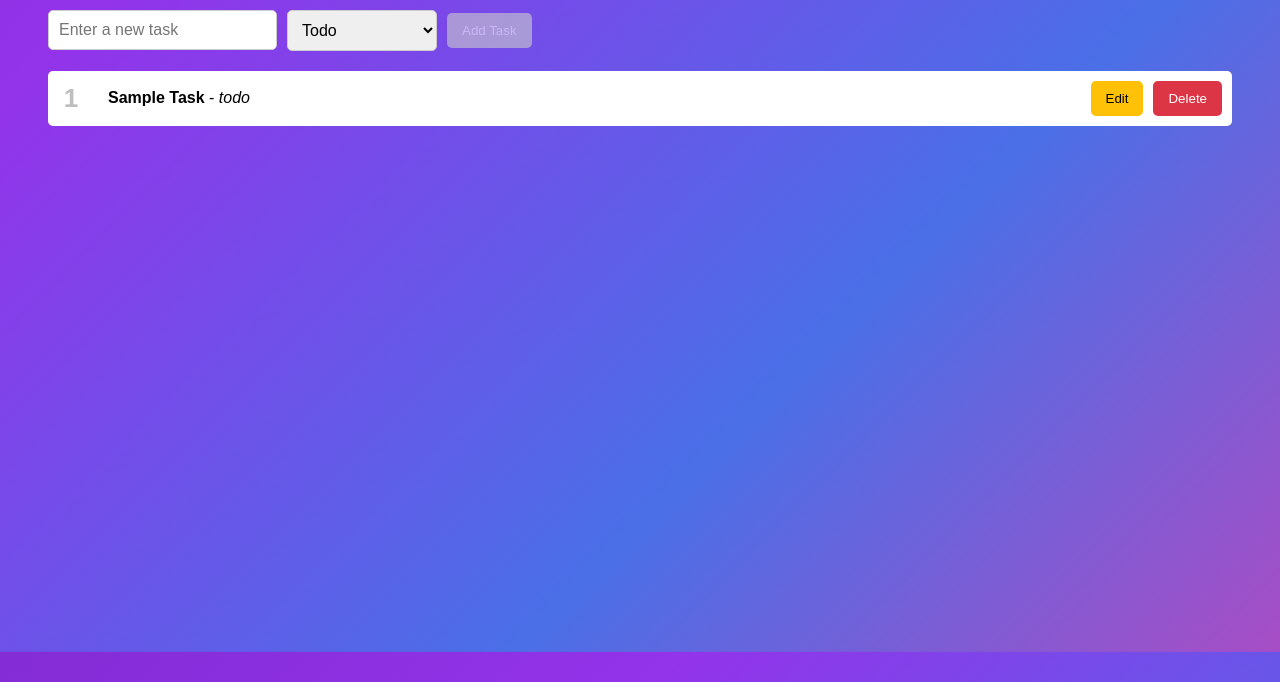
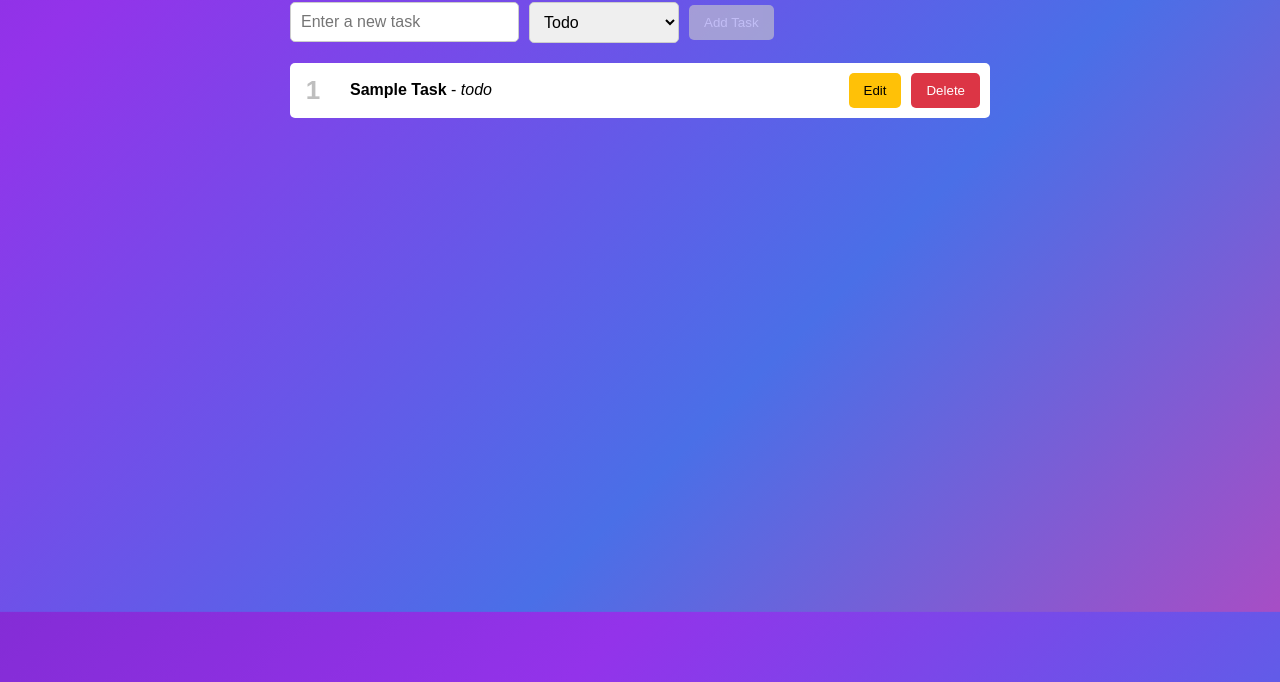
Before and after one commit to iroshanaRavishan/fullstack-todoapp-with-mongodb-docker-cicd, a website: page public/index.html in a window 1280 px wide. Shown: the part 118-800 px from the top of the page. Drawn offline with Linux system fonts and the light colour scheme; no server answers.

Commit message:
add margin to the main body

```diff
--- a/public/index.html
+++ b/public/index.html
@@ -11,6 +11,7 @@
       background: linear-gradient(135deg, #e0bbff,  #d1a3ff,  #4387a7,  #7b28c9,  #9333ea,  #4a6fe7,  #ca41b8 );
       background-size: 400% 400%;
       animation: gradientBG 15s ease infinite;
+      margin: auto 250px
     }
     h1 {
       color: #333;
```
